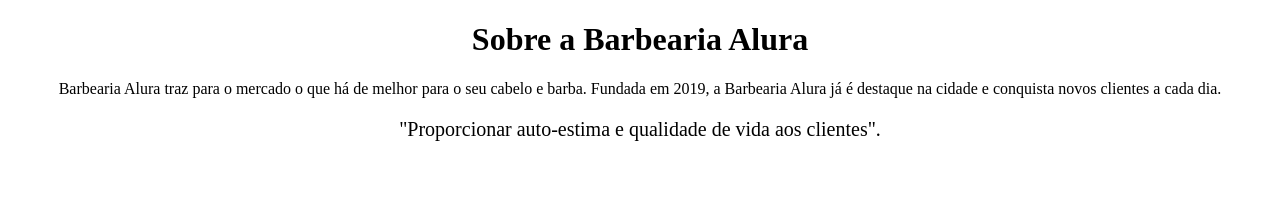
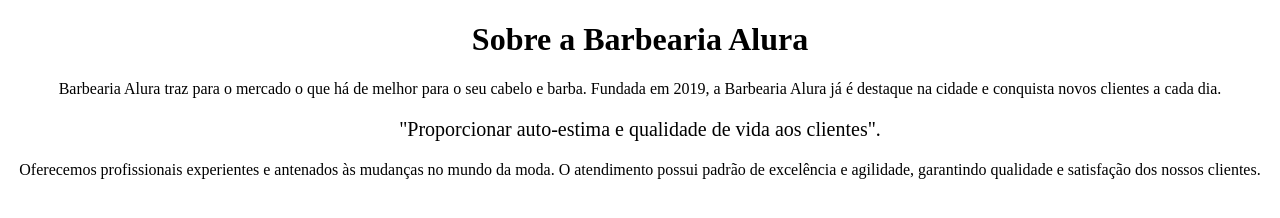
Before and after one commit to Gabrieli2022/aula06-10-gabi-linda, a plain HTML site: page index.html in a window 1280 px wide. Drawn offline with Linux system fonts and the light colour scheme.

Commit message:
gabiiiiiiiii

```diff
--- a/index.html
+++ b/index.html
@@ -13,7 +13,7 @@
     <p style="font-size: 20px; text-align: center"Nossa missão é: <strong>"Proporcionar auto-estima e qualidade de vida aos clientes"</strong>.</em></p>
 
 
-        <p style="text-align: center" Oferecemos profissionais experientes e antenados às mudanças no mundo da moda.
+        <p style="text-align: center">Oferecemos profissionais experientes e antenados às mudanças no mundo da moda.
         O atendimento possui padrão de excelência e agilidade, garantindo qualidade e satisfação dos nossos clientes.</p>
     </body>
 </html>
```
